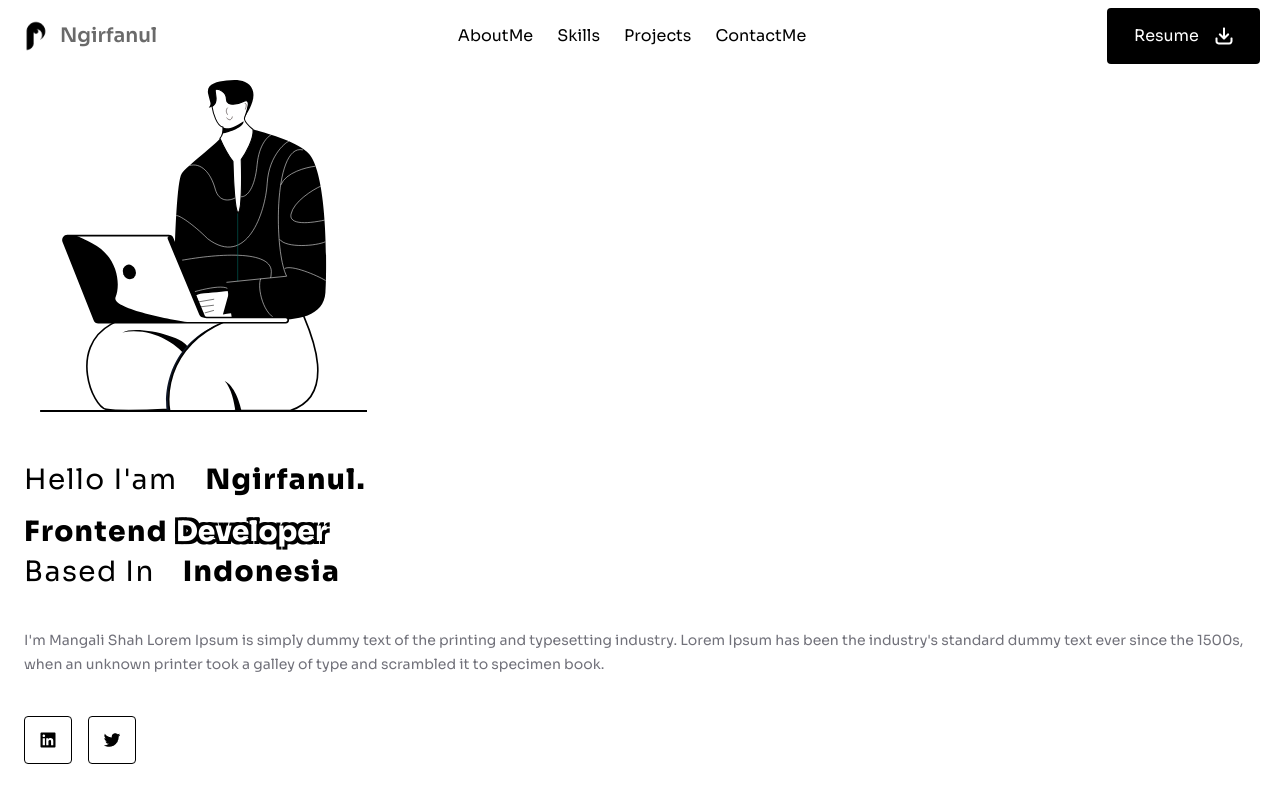
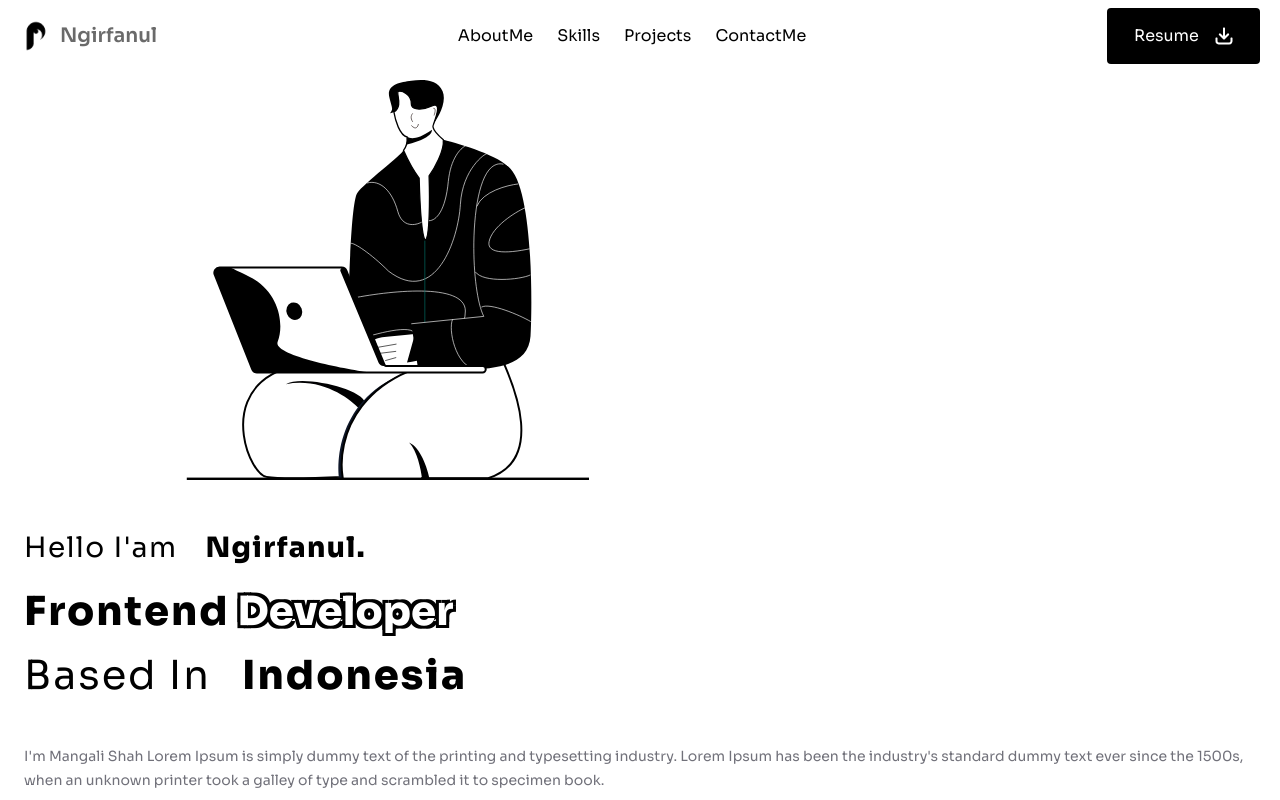
Before and after one commit to NgirfanulMangali/example-portfolio-website, a website: page src/index.html in a window 1280 px wide. Shown: the top 800 px of the page. Drawn offline with nearby package versions, Linux system fonts and the light colour scheme.

Commit message:
- Do the desktop responsive of hero section screen

```diff
--- a/src/index.html
+++ b/src/index.html
@@ -49,19 +49,19 @@
     </div>
 
     <!--The early content Hero Section-->
-    <section class="h-[54.25rem] pt-20 mx-6 xxl:gridgrid-flow-colgrid-rows-12grid-cols-12gap-2" id="main" >
-          <img src="/icon/ilustration human mb.svg" alt="ilustration mangali" class="xxl:h-[596px]w-[889px]col-start-6col-end-12row-start-2row-end-4 lg:col-end-13h-[400px]w-[700px]"/>
-          <div class="mt-10 xxl:row-start-3 row-end-6 col-end-8 col-start-2">
+    <section class="h-[54.25rem] pt-20 mx-6 xll:grid xll:grid-flow-col xll:grid-rows-12 xll:grid-cols-12 xll:gap-2" id="main" >
+          <img src="/icon/ilustration human mb.svg" alt="ilustration mangali" class="xll:h-[596px] xll:w-[889px] xll:col-start-6 xll:col-end-12 xll:row-start-2 xll:row-end-4 lg:col-end-13 lg:h-[400px] lg:w-[700px]"/>
+          <div class="mt-10 xll:row-start-3 xll:row-end-6 xll:col-end-8 xll:col-start-2">
             <h1 class="text-[1.75rem] leading-[32px] tracking-wider mb-2 xll:text-[3rem] xll:leading-[3.5rem] lg:leading-[3.5rem]"data-aos="fade-right" >Hello I'am <span class="font-extrabold ml-5 ">Ngirfanul.</span></h1>
-            <h1 class="mb-2" data-aos="fade-left" ><span class="text-[1.75rem] leading-[32px] font-extrabold tracking-wider xxl:text-[3rem]leading-[3.5rem] lg:text-[40px]leading-[3.5rem]">Frontend</span><span class="text-white text-shadow-[3px_3px_0px_black,-3px_-3px_0px_black,3px_-3px_0px_black,-3px_3px_0px_black] text-[1.75rem] leading-[32px] font-extrabold ml-2 xxl:text-[3rem]leading-[3.5rem] lg:text-[40px]leading-[3.5rem]">Developer</span></h1>
-            <h1 class="text-[1.75rem] leading-[32px] tracking-wider mb-10 xxl:text-[3rem]leading-[3.5rem] lg:text-[40px]leading-[3.5rem]" data-aos="fade-right">Based In <span class="text-[1.75rem] leading-[32px] font-extrabold ml-5 xxl:text-[3rem]leading-[3.5rem] lg:text-[40px]leading-[3.5rem]">Indonesia</span></h1>
+            <h1 class="mb-2" data-aos="fade-left" ><span class="text-[1.75rem] leading-[32px] font-extrabold tracking-wider xll:text-[3rem] xll:leading-[3.5rem] lg:text-[40px] lg:leading-[3.5rem]">Frontend</span><span class="text-white text-shadow-[3px_3px_0px_black,-3px_-3px_0px_black,3px_-3px_0px_black,-3px_3px_0px_black] text-[1.75rem] leading-[32px] font-extrabold ml-2 xll:text-[3rem] xll:leading-[3.5rem] lg:text-[40px] lg:leading-[3.5rem]">Developer</span></h1>
+            <h1 class="text-[1.75rem] leading-[32px] tracking-wider mb-10 xll:text-[3rem] xll:leading-[3.5rem] lg:text-[40px] lg:leading-[3.5rem]" data-aos="fade-right">Based In <span class="text-[1.75rem] leading-[32px] font-extrabold ml-5 xll:text-[3rem] xll:leading-[3.5rem] lg:text-[40px] lg:leading-[3.5rem]">Indonesia</span></h1>
           </div>
-          <article class="text-[1rem] leading-[24px] text-[#71717A] xxl:row-start-7row-end-9 col-end-7col-start-2 lg:text-[14px]">
+          <article class="text-[1rem] leading-[24px] text-[#71717A] xll:row-start-7 xll:row-end-9 xll:col-end-7 xll:col-start-2 lg:text-[14px]">
            I'm Mangali Shah Lorem Ipsum is simply dummy text of the printing and typesetting industry. Lorem Ipsum has been the industry's standard dummy text ever since the 1500s, when an unknown printer took a galley of type and scrambled it
             to specimen book.
           </article>
 
-        <div class="flex gap-4 mt-10 xxl:row-start-10col-start-2">
+        <div class="flex gap-4 mt-10 xll:row-start-10 xll:col-start-2">
           <a href="#">
             <div class="w-[48px] h-[48px] border border-black rounded-[4px] flex items-center justify-center hover:bg-black" data-aos="fade-right">
               <img src="/icon/linkedin.svg" alt="Link linkedin Mangali" class="hover:brightness-0 hover:invert"/>
```
Also changed, not shown: src/output.css.
